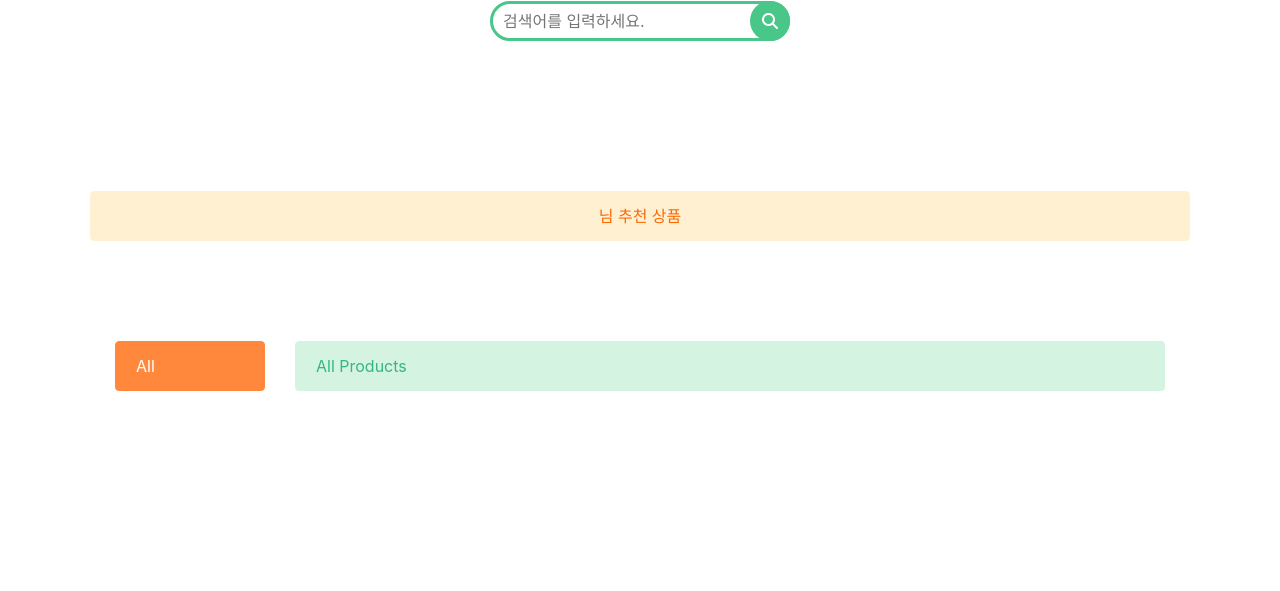
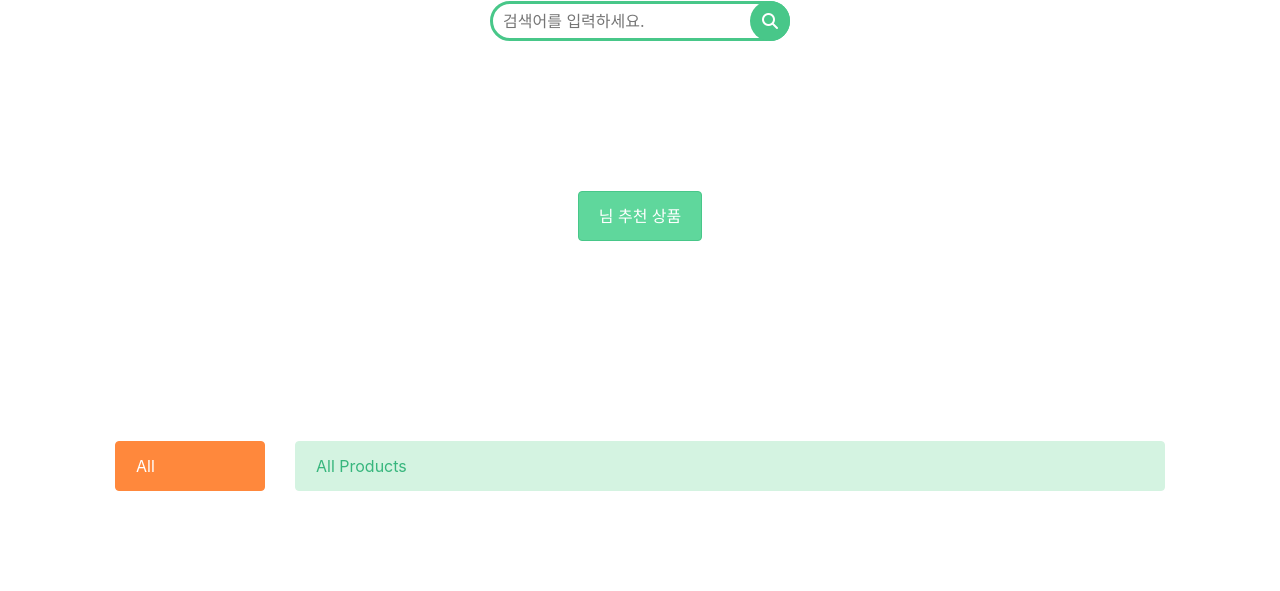
Before and after one commit to 4-tune-studio/greendoor, a Django app: template templates/product/list.html in a window 1280 px wide. Shown: the part 705-1296 px from the top of the page. Before the commit the page ends 1096 px from the top, so only its background shows below. Run offline with Django 4.2, Linux system fonts and the light colour scheme; the template is opened without the code that fills it, so the values that code supplies are empty; some libraries are stand-ins or nearby versions.

Commit message:
recommend system commit

```diff
--- a/static/css/storeindex.css
+++ b/static/css/storeindex.css
@@ -215,11 +215,23 @@ h5 {
 }
 
 .recommend-row .row {
-    margin: 0 50px;
+    margin-left: 180px;
 }
 
 .recommend-row .col .alert-info {
-    color: #fd6801;
-    background-color: #fff0d2;
-    border-color: #fff0d2;
+    color: #ffffff;
+    background-color: #5fd79c;
+    border-color: #48c789;
 }
+
+.recommend-row .col {
+    display: flex;
+    flex-direction: column;
+    align-items: center;
+    margin-bottom: 100px;
+
+}
+
+.recommend-row .card {
+    border: rgba(159, 217, 198, 0.62) 1px solid;
+}
--- a/templates/product/list.html
+++ b/templates/product/list.html
@@ -81,7 +81,7 @@
             <div class="row" style="width: 1000px;">
                 {% for product in sug_product %}
                     <div class="col-4">
-                        <div class="card" style="width: 250px; ">
+                        <div class="card" style="width: 270px; ">
                             <img class="card-img-top" src="{{ product.image }}" alt="Product Image">
                             <div class="card-body">
                                 <h5 class="card-title">{{ product.name }}</h5>
```
